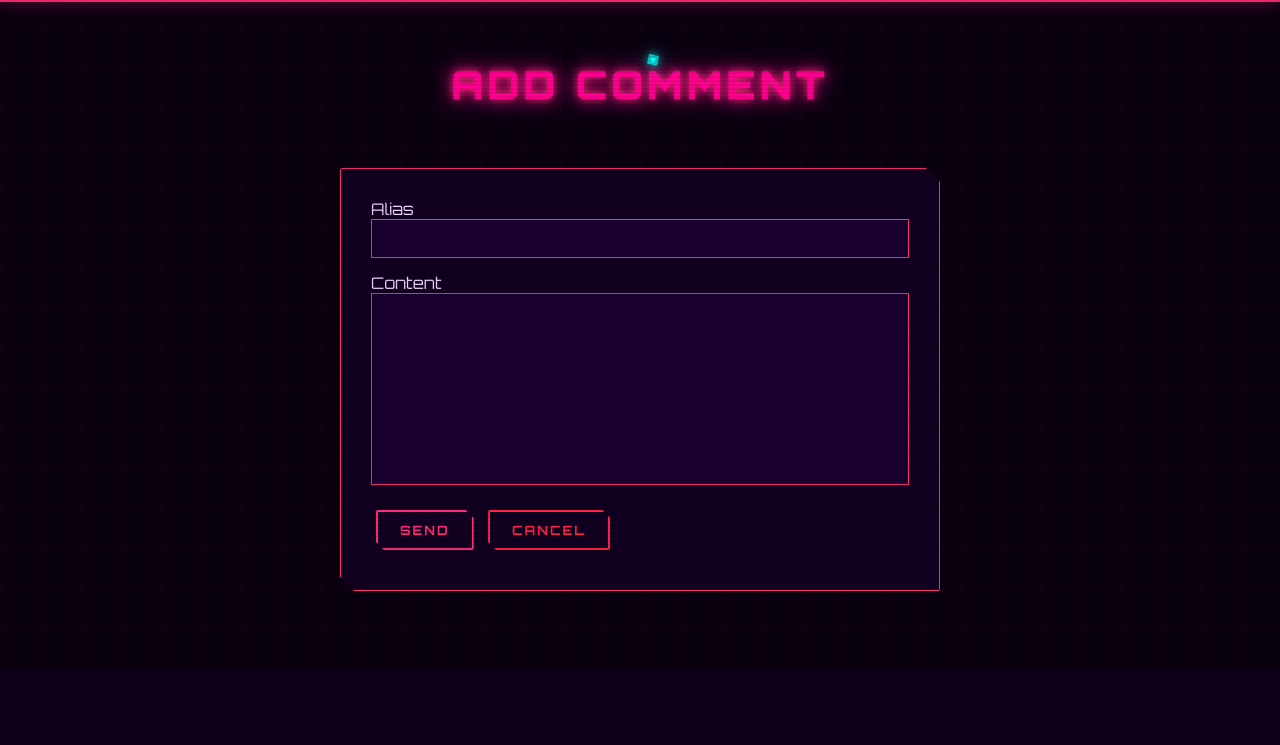
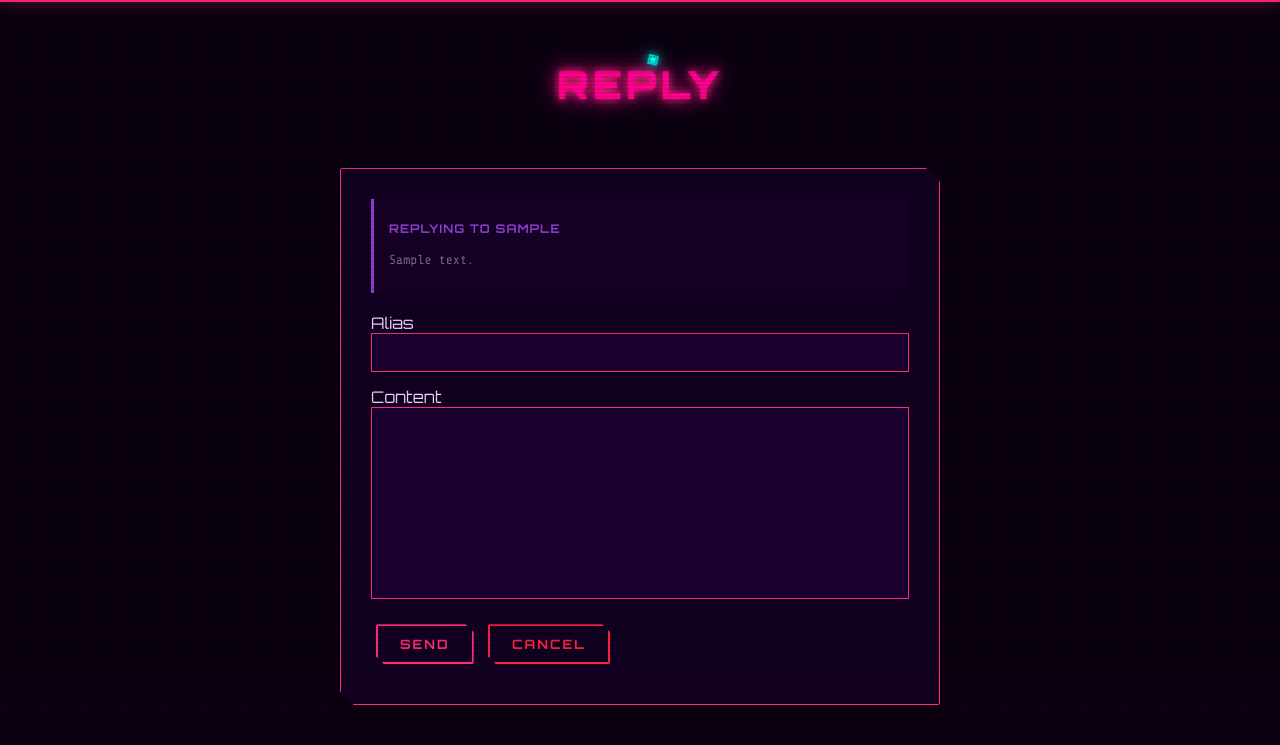
Before and after one commit to Carliaal/Blog, a Django app: a page that uses comments/templates/comments/add.html in a window 1280 px wide. Shown: the part 132-877 px from the top of the page. Before the commit the page ends 723 px from the top, so only its background shows below. Run offline with Django 5.2, Linux system fonts and the light colour scheme; a user stored in the database is signed in; tables that the repository leaves empty hold one stand-in row (values such as "Sample post").

Commit message:
feat #15: comments replies, add_comment, Comment (model), list.html edited

```diff
--- a/comments/models.py
+++ b/comments/models.py
@@ -14,3 +14,11 @@ class Comment(models.Model):
         on_delete=models.CASCADE,
         null=True,
     )
+    parent = models.ForeignKey(
+        'self',
+        on_delete=models.CASCADE,
+        null=True,
+        blank=True,
+        related_name='replies'
+    )
+    created_at = models.DateTimeField(auto_now_add=True)
--- a/comments/templates/comments/add.html
+++ b/comments/templates/comments/add.html
@@ -1,10 +1,17 @@
 {% extends "basic.html" %}
 
 {% block content %}
-<h1>Add comment</h1>
+<h1>{% if parent %}Reply{% else %}Add comment{% endif %}</h1>
 
 <form method="post">
   {% csrf_token %}
+  {% if parent %}
+    <input type="hidden" name="parent_id" value="{{ parent.id }}">
+    <div class="reply-context">
+      <p class="comment-alias">Replying to {{ parent.alias }}</p>
+      <p class="comment-content">{{ parent.content|truncatechars:120 }}</p>
+    </div>
+  {% endif %}
   {% for field in form %}
     <div class="form-group">
       <label for="{{ field.id_for_label }}">{{ field.label }}</label>
@@ -19,6 +26,6 @@
     </div>
   {% endfor %}
   <input type="submit" value="Send" />
-  <a href="{% url 'posts:post-detail' post.slug %}" class="cancel">Cancel</a>
+  <a href="{% url 'posts:post-detail' post_slug=post.slug %}" class="cancel">Cancel</a>
 </form>
 {% endblock %}
--- a/comments/views.py
+++ b/comments/views.py
@@ -16,24 +16,29 @@ def comments_list(request, post_slug):
 @login_required
 def add_comment(request, post_slug):
     post = get_object_or_404(Post, slug=post_slug)
+    parent_id = request.POST.get('parent_id') or request.GET.get('parent_id')
+    parent = get_object_or_404(Comment, pk=parent_id, post=post) if parent_id else None
     if request.method == 'POST':
         if (form := AddCommmentForm(request.POST)).is_valid():
             comment = form.save(commit=False)
             comment.post = post
             comment.author = request.user
+            comment.parent = parent
             comment.save()
             return redirect('posts:post-detail', post_slug=post.slug)
     else:
         form = AddCommmentForm()
-    return render(request, 'comments/add.html', {'form': form, 'post': post})
+    return render(request, 'comments/add.html', {'form': form, 'post': post, 'parent': parent})
 
 @login_required
 def comment_detail(request, post_slug, comment_id):
     post = get_object_or_404(Post, slug=post_slug)
     comment = get_object_or_404(Comment, id=comment_id, post=post)
+    replies = comment.replies.order_by('created_at')
     return render(request, 'comments/detail.html', {
         'comment': comment,
         'post': post,
+        'replies': replies,
         'is_author': comment.author == request.user,
     })
 
--- a/posts/templates/posts/post/detail.html
+++ b/posts/templates/posts/post/detail.html
@@ -37,7 +37,10 @@
     {% if comments %}
       <ul class="comments-list">
         {% for comment in comments %}
-          <li class="comment-card">
+          <li class="comment-card {% if comment.parent %}comment-reply{% endif %}">
+            {% if comment.parent %}
+              <p class="comment-replying-to">↳ Replying to {{ comment.parent.alias }}</p>
+            {% endif %}
             <p class="comment-alias">{{ comment.alias }}</p>
             <p class="comment-content">{{ comment.content|truncatechars:160 }}</p>
             <a href="{% url 'comments:detail' post_slug=post.slug comment_id=comment.id %}" class="show">Read more</a>
--- a/shared/static/css/styles.css
+++ b/shared/static/css/styles.css
@@ -746,6 +746,50 @@ h1 {
   white-space: pre-wrap;
 }
 
+.comment-reply {
+  border-left-color: var(--neon-cyan);
+  margin-left: 30px !important;
+  position: relative;
+}
+
+.comment-reply::before {
+  content: '';
+  position: absolute;
+  left: -30px;
+  top: 0;
+  bottom: 0;
+  width: 2px;
+  background: linear-gradient(to bottom, var(--neon-cyan), transparent);
+  opacity: 0.3;
+}
+
+.comment-replying-to {
+  font-family: 'Share Tech Mono', monospace;
+  font-size: 0.72rem;
+  color: var(--neon-cyan);
+  text-shadow: 0 0 6px #00fff755;
+  letter-spacing: 1px;
+  margin-bottom: 8px;
+  opacity: 0.8;
+}
+
+.reply-context {
+  background: #160028;
+  border-left: 3px solid var(--neon-purple);
+  padding: 10px 15px;
+  margin-bottom: 20px;
+  opacity: 0.8;
+}
+
+.reply-context .comment-alias {
+  margin-bottom: 4px;
+}
+
+.reply-context .comment-content {
+  font-size: 0.82rem;
+  color: var(--text-dim);
+}
+
 .comments-list-link {
   color: inherit;
   text-decoration: none;
```
Also changed, not shown: comments/add.html (deleted, +0 -7 lines), comments/templates/comments/detail.html (+22 -3 lines), comments/migrations/0002_comment_created_at_comment_parent.py (added).
